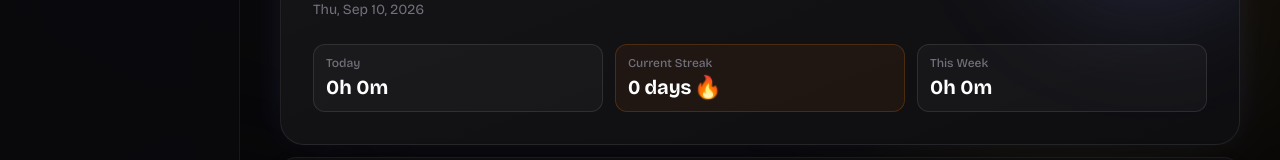
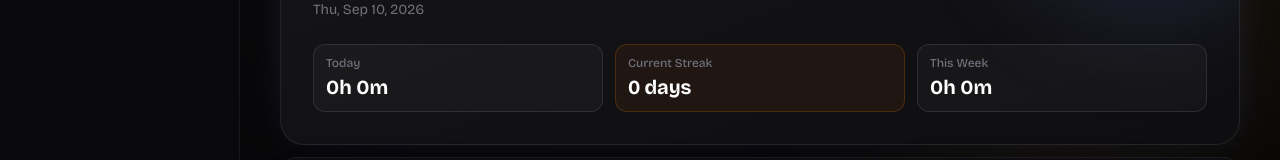
Before and after one commit to Modred14/atlas, a Next.js app: page / in a window 1280 px wide. Shown: the part 210-370 px from the top of the page. Built offline with nearby package versions, Linux system fonts and the light colour scheme; no server answers.

Commit message:
new update

```diff
--- a/src/app/page.jsx
+++ b/src/app/page.jsx
@@ -208,9 +208,9 @@ export default function Home() {
                   <span className="inline-flex flex-wrap items-baseline gap-1">
                     <AnimatedNumber value={streakDays} className="tabular-nums" />
                     <span>{streakDays === 1 ? "day" : "days"}</span>
-                    <span className="flame" aria-hidden="true">
+                    {/* <span className="flame" aria-hidden="true">
                       🔥
-                    </span>
+                    </span> */}
                   </span>
                 }
                 warm
```
